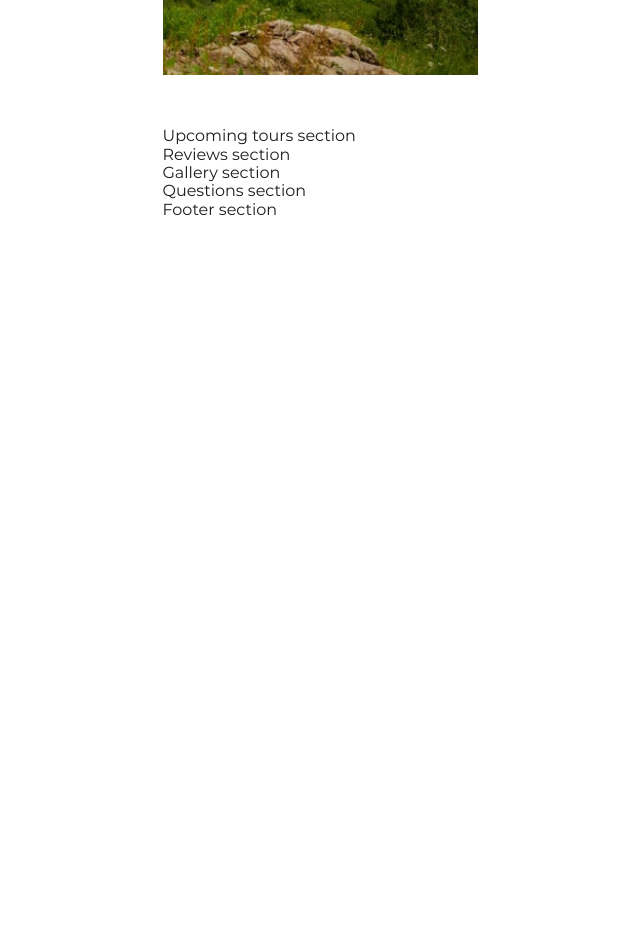
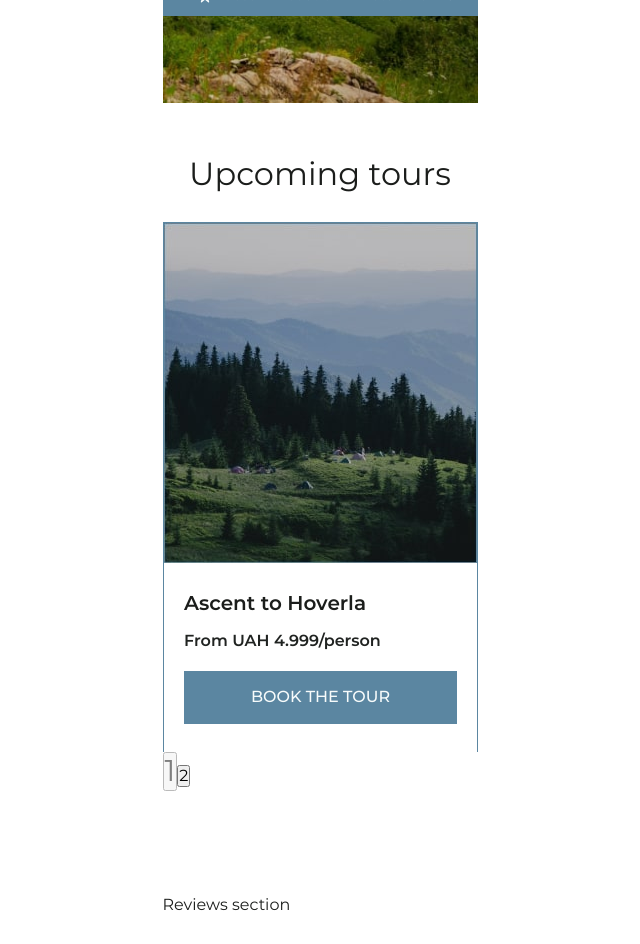
Before and after one commit to Liubko89/Carpathians, a React (Vite) app: page / in a window 1280 px wide. Shown: the part 1760-2704 px from the top of the page, without its empty margins (320-960 px from the left). Before the commit the page ends 2009 px from the top, so only its background shows below. Built offline with nearby package versions, Linux system fonts and the light colour scheme.

Commit message:
started working with carousel-react

```diff
--- a/package.json
+++ b/package.json
@@ -14,7 +14,8 @@
     "clsx": "^2.1.0",
     "modern-normalize": "^2.0.0",
     "react": "^18.2.0",
-    "react-dom": "^18.2.0"
+    "react-dom": "^18.2.0",
+    "react-multi-carousel": "^2.8.5"
   },
   "devDependencies": {
     "@types/react": "^18.2.56",
--- a/src/App.jsx
+++ b/src/App.jsx
@@ -23,10 +23,10 @@ function App() {
           <OurAdvantages />
           <UpcomingTours />
           <Reviews />
-          <Gallery />
-          <Questions />
+          {/* <Gallery />
+          <Questions /> */}
         </main>
-        <Footer />
+        {/* <Footer /> */}
       </Container>
     </div>
   );
--- a/src/components/AboutUs/AboutUs.module.css
+++ b/src/components/AboutUs/AboutUs.module.css
@@ -7,7 +7,6 @@
   font-weight: 400;
   margin-bottom: 28px;
   font-size: 32px;
-  line-height: 1.21;
 }
 
 p {
--- a/src/components/Hero/Hero.module.css
+++ b/src/components/Hero/Hero.module.css
@@ -7,7 +7,6 @@
   text-align: center;
   font-weight: 400;
   font-size: 40px;
-  line-height: 49px;
   margin-bottom: 40px;
 }
 
--- a/src/components/OurAdvantages/OurAdvantages.module.css
+++ b/src/components/OurAdvantages/OurAdvantages.module.css
@@ -3,8 +3,10 @@
 }
 
 .title {
+  text-align: center;
+  font-size: 32px;
+  font-weight: 400;
   margin-bottom: 28px;
-  text-align: center;
 }
 
 .list {
--- a/src/components/OurAdvantagesListItem/OurAdvantagesListItem.module.css
+++ b/src/components/OurAdvantagesListItem/OurAdvantagesListItem.module.css
@@ -18,5 +18,4 @@
 .descr {
   color: var(--light-c);
   font-size: 14px;
-  line-height: 1.21;
 }
--- a/src/components/UpcomingTours/UpcomingTours.jsx
+++ b/src/components/UpcomingTours/UpcomingTours.jsx
@@ -1,5 +1,81 @@
+import css from "./UpcomingTours.module.css";
+import Carousel from "react-multi-carousel";
+import "react-multi-carousel/lib/styles.css";
+import hoverla from "../../assets/img/mob1x/overlay-min.jpg";
+import bukovel from "../../assets/img/mob1x/overlay-1-min.jpg";
+import carpathians from "../../assets/img/mob1x/overlay-2-min.jpg";
+
 const UpcomingTours = () => {
-  return <div>Upcoming tours section</div>;
+  const ButtonGroup = ({ next, previous, ...rest }) => {
+    const {
+      carouselState: { currentSlide },
+    } = rest;
+    return (
+      <div className="carousel-button-group">
+        <button
+          className={`${css.prevBtn} ${currentSlide === 0 ? css.hidden : ""}`}
+          onClick={() => previous()}
+        >
+          1
+        </button>
+        <button onClick={() => next()}>2</button>
+      </div>
+    );
+  };
+  const responsive = {
+    desktop: {
+      breakpoint: { max: 1440, min: 768 },
+      items: 1,
+    },
+    tablet: {
+      breakpoint: { max: 768, min: 375 },
+      items: 1,
+    },
+    mobile: {
+      breakpoint: { max: 375, min: 0 },
+      items: 1,
+    },
+  };
+  return (
+    <div className={css.section}>
+      <h2 className={css.title}>Upcoming tours</h2>
+      <Carousel
+        responsive={responsive}
+        arrows={false}
+        renderButtonGroupOutside={true}
+        customButtonGroup={<ButtonGroup />}
+      >
+        <div className={css.itemWrapper}>
+          <img className={css.img} src={hoverla} alt="upcoming tours image 1" />
+          <div className={css.descrWrapper}>
+            <h3 className={css.subTitle}>Ascent to Hoverla</h3>
+            <p className={css.descr}>From UAH 4.999/person</p>
+            <button className={css.btn}>Book the tour</button>
+          </div>
+        </div>
+        <div className={css.itemWrapper}>
+          <img className={css.img} src={bukovel} alt="upcoming tours image 2" />
+          <div className={css.descrWrapper}>
+            <h3 className={css.subTitle}>Ski tour to Bukovel</h3>
+            <p className={css.descr}>From UAH 7.499/person</p>
+            <button className={css.btn}>Book the tour</button>
+          </div>
+        </div>
+        <div className={css.itemWrapper}>
+          <img
+            className={css.img}
+            src={carpathians}
+            alt="upcoming tours image 3"
+          />
+          <div className={css.descrWrapper}>
+            <h3 className={css.subTitle}>Week in Carpathians</h3>
+            <p className={css.descr}>From UAH 9.999/person</p>
+            <button className={css.btn}>Book the tour</button>
+          </div>
+        </div>
+      </Carousel>
+    </div>
+  );
 };
 
 export default UpcomingTours;
--- a/src/components/UpcomingTours/UpcomingTours.module.css
+++ b/src/components/UpcomingTours/UpcomingTours.module.css
@@ -0,0 +1,52 @@
+.section {
+  margin-bottom: 104px;
+}
+
+.title {
+  text-align: center;
+  font-size: 32px;
+  font-weight: 400;
+  margin-bottom: 28px;
+}
+
+.itemWrapper {
+  border: 1px solid var(--main-c);
+}
+
+.img {
+  width: 100%;
+  object-fit: cover;
+}
+
+.descrWrapper {
+  padding: 28px 20px;
+}
+
+.subTitle {
+  font-size: 20px;
+  font-weight: 600;
+  margin-bottom: 16px;
+}
+
+.descr {
+  margin-bottom: 20px;
+  font-weight: 600;
+}
+
+.btn {
+  width: 100%;
+  height: 53px;
+  font-weight: 500;
+  color: var(--light-c);
+  background-color: var(--main-c);
+  border: none;
+  text-transform: uppercase;
+}
+
+.prevBtn {
+  font-size: 30px;
+}
+
+.hidden {
+  opacity: 0.5;
+}
--- /dev/null
+++ b/src/css/additional.css
@@ -0,0 +1,4 @@
+.react-multiple-carousel__arrow,
+.react-multiple-carousel__arrow--right {
+  bottom: -24px;
+}
--- a/src/css/index.css
+++ b/src/css/index.css
@@ -6,6 +6,7 @@
 body {
   font-family: "montserrat";
   font-style: normal;
+  line-height: 1.21;
   color: var(--primary-text-c);
 }
 
--- a/src/main.jsx
+++ b/src/main.jsx
@@ -1,4 +1,4 @@
-import React from "react";
+// import React from "react";
 import ReactDOM from "react-dom/client";
 import "modern-normalize";
 import App from "./App.jsx";
@@ -6,9 +6,10 @@ import "./css/reset.css";
 import "./css/fonts.css";
 import "./css/index.css";
 import "./css/variables.css";
+import "./css/additional.css";
 
 ReactDOM.createRoot(document.getElementById("root")).render(
-  <React.StrictMode>
-    <App />
-  </React.StrictMode>
+  // <React.StrictMode>
+  <App />
+  // </React.StrictMode>
 );
```
Also changed, not shown: 1 other file (tests, documents, lock files or other folders).
